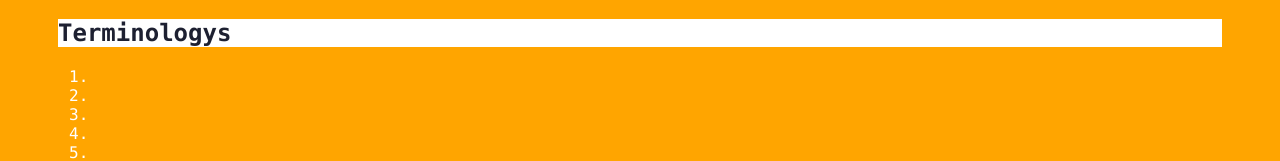
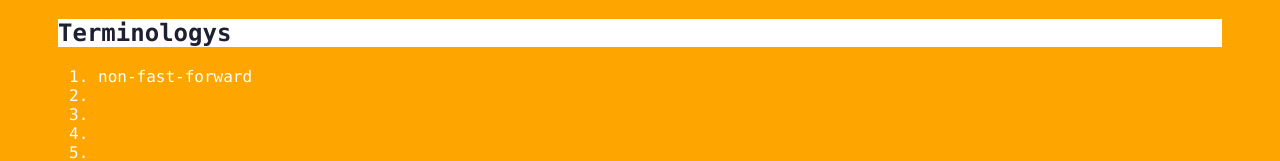
Before and after one commit to hanny-liu/git-reflections, a plain HTML site: page index.html in a window 1280 px wide. Both pictures are taken after a click on the element "Terminologys". Shown: the part 226-387 px from the top of the page. Drawn offline with Linux system fonts and the light colour scheme.

Commit message:
add non fast forward

```diff
--- a/index.html
+++ b/index.html
@@ -14,7 +14,7 @@
         <div class="accordion"><h1>Terminologys</h1></div>
             <div class="panel">
                 <ol>
-                    <li></li>
+                    <li>non-fast-forward</li>
                     <li></li>
                     <li></li>
                     <li></li>
```
